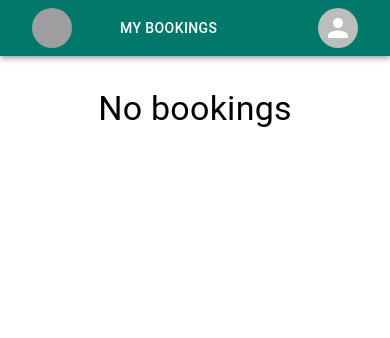
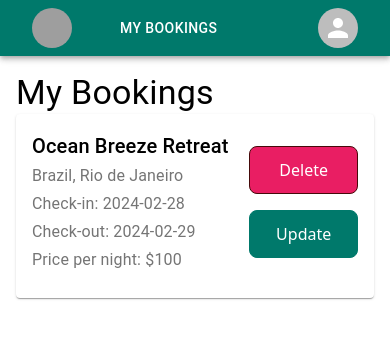
Before and after one commit to gabrielrossetto/booking, a React app: page /mybookings in a window 390 px wide. Shown: the top 338 px of the page. Built offline with nearby package versions, Linux system fonts and the light colour scheme; data requests are answered from the project's data file; grey boxes are pictures that could not be loaded; the HTML template or start-up script is replaced by a standard one.

Commit message:
feat(app): add mybookings new mobile styles

```diff
--- a/server.json
+++ b/server.json
@@ -107,5 +107,12 @@
       "pricePerNight": 590
     }
   ],
-  "bookings": []
+  "bookings": [
+    {
+      "checkInDate": "2024-02-28",
+      "checkOutDate": "2024-02-29",
+      "roomId": "1",
+      "id": 1
+    }
+  ]
 }
--- a/src/components/MyBookingsCard/MyBookingsCard.tsx
+++ b/src/components/MyBookingsCard/MyBookingsCard.tsx
@@ -17,8 +17,8 @@ const MyBookingsCard = ({ booking, handleDeleteBooking, handleUpdate }: { bookin
         </Box>
 
         <Box className="flex flex-col items-center justify-center w-1/3 gap-4">
-          <PrimaryButton className="w-3/5 md:w-4/6 bg-warning border-red-950 hover:bg-warning-dark" text="Delete" onClick={() => handleDeleteBooking(booking.id)} />
-          <PrimaryButton className="w-3/5 md:w-4/6" text="Update" onClick={() => handleUpdate(booking.roomId, booking.checkInDate, booking.checkOutDate)} />
+          <PrimaryButton className="w-full md:w-3/5 bg-warning border-red-950 hover:bg-warning-dark" text="Delete" onClick={() => handleDeleteBooking(booking.id)} />
+          <PrimaryButton className="w-full md:w-3/5" text="Update" onClick={() => handleUpdate(booking.roomId, booking.checkInDate, booking.checkOutDate)} />
         </Box>
       </CardContent>
     </Card>
```
